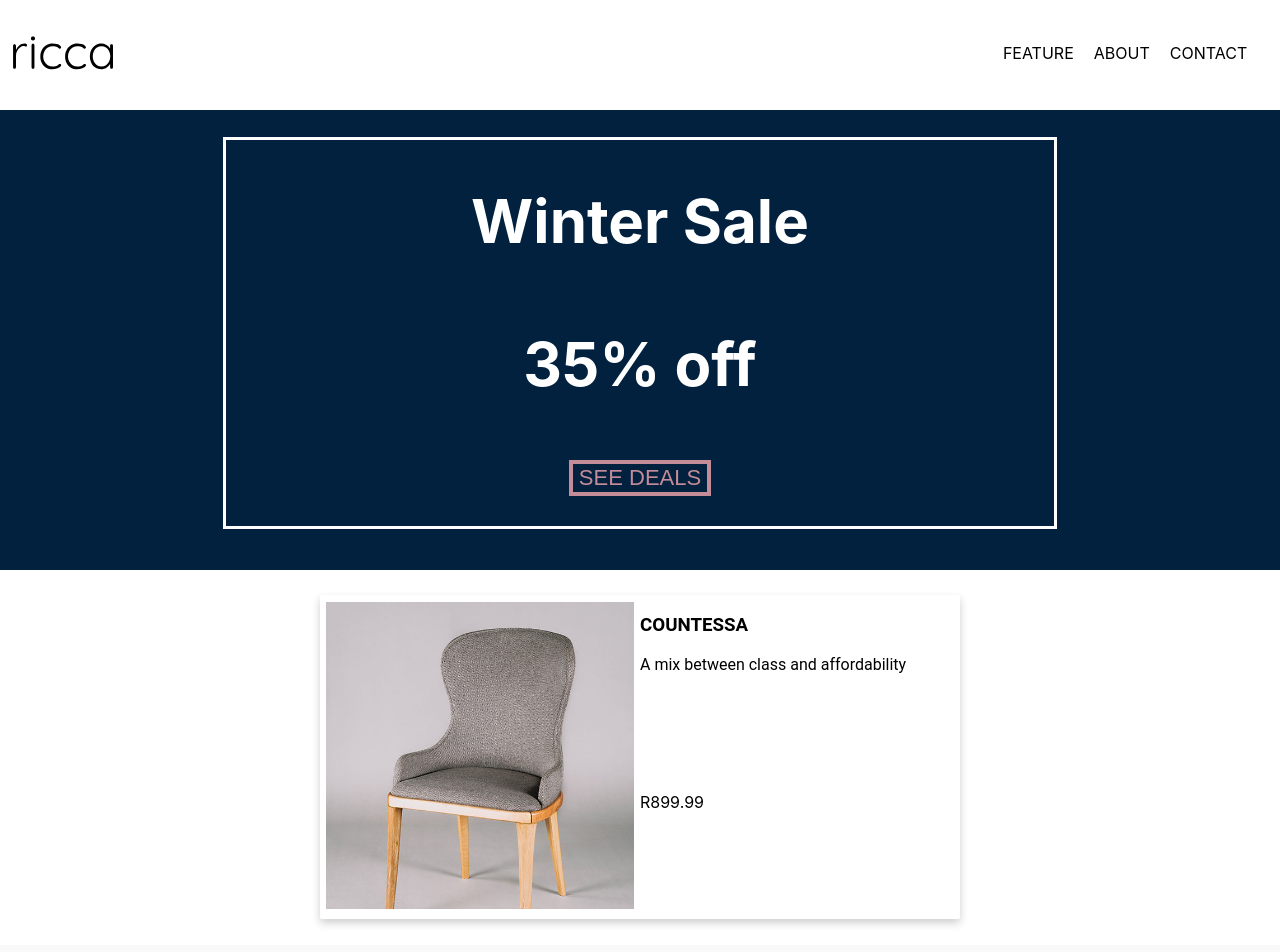
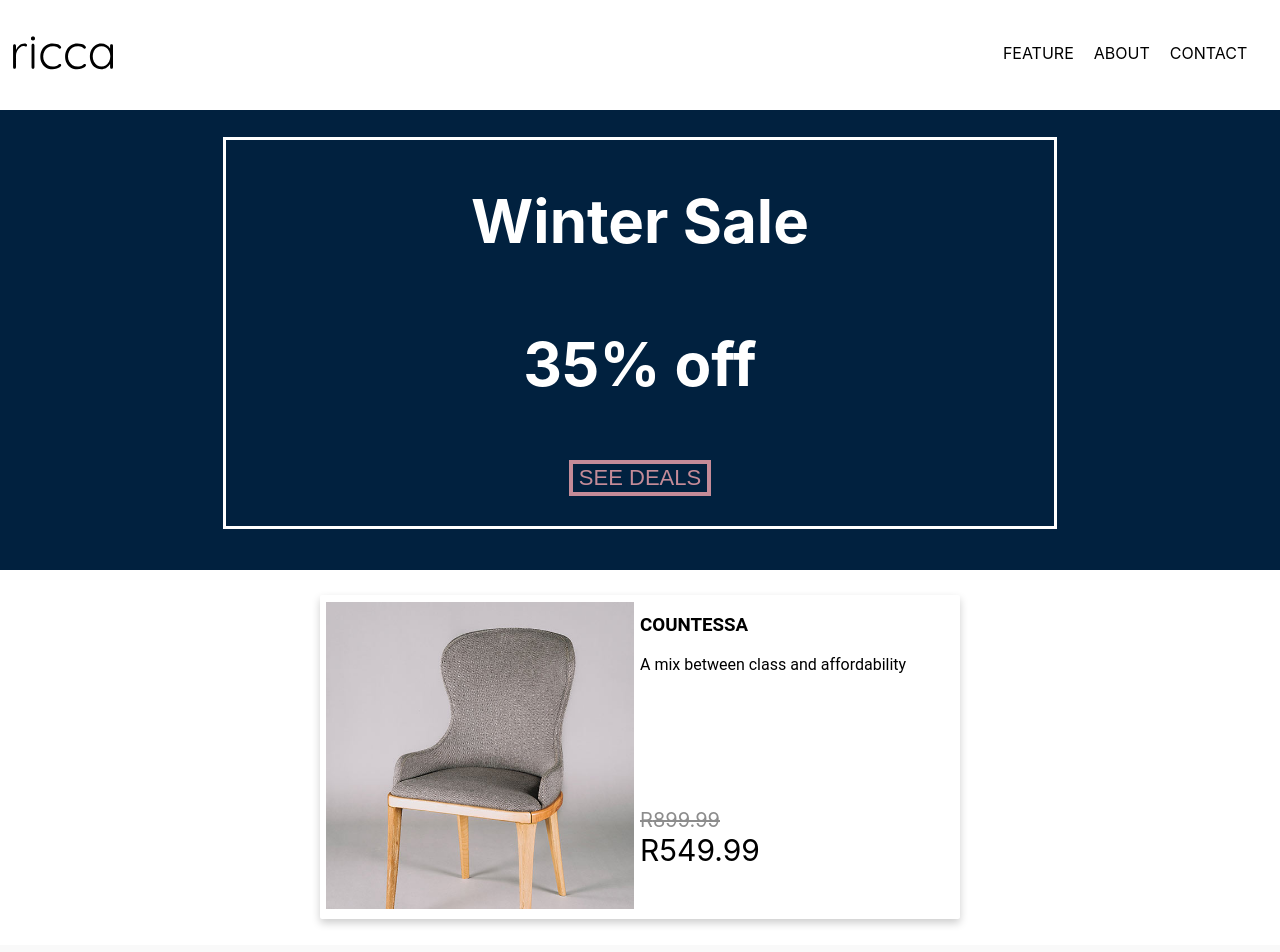
Before and after one commit to douglas86/fedsa-project-1-nextjs, a Next.js app: page / in a window 1280 px wide. Shown: the top 952 px of the page. Built offline with nearby package versions, Linux system fonts and the light colour scheme.

Commit message:
Added two prices tags to product

```diff
--- a/components/Card.jsx
+++ b/components/Card.jsx
@@ -24,7 +24,14 @@ const Card = () => {
                                   <p>{item.details}</p>
                               </div>
                               <div className={styles.BottomSection}>
-                                  <p>R{item.originalPrice}</p>
+                                  <ul>
+                                      <li className={styles.topPrice}>
+                                          R{item.originalPrice}
+                                      </li>
+                                      <li className={styles.bottomPrice}>
+                                          R{item.discountedPrice}
+                                      </li>
+                                  </ul>
                               </div>
                           </div>
                       </div>
--- a/public/static/css/components/Card.module.css
+++ b/public/static/css/components/Card.module.css
@@ -22,6 +22,24 @@
     font-style: normal;
     font-weight: normal;
 }
+.BottomSection {
+    display: flex;
+    margin-bottom: 20px;
+}
+.BottomSection ul {
+    padding-left: 0;
+}
+.BottomSection li {
+    list-style-type: none;
+}
+.topPrice {
+    color: #8c8c8c;
+    text-decoration-line: line-through;
+    font-size: 20px;
+}
+.bottomPrice {
+    font-size: 30px;
+}
 
 @media (max-width: 800px) {
     .card {
```
